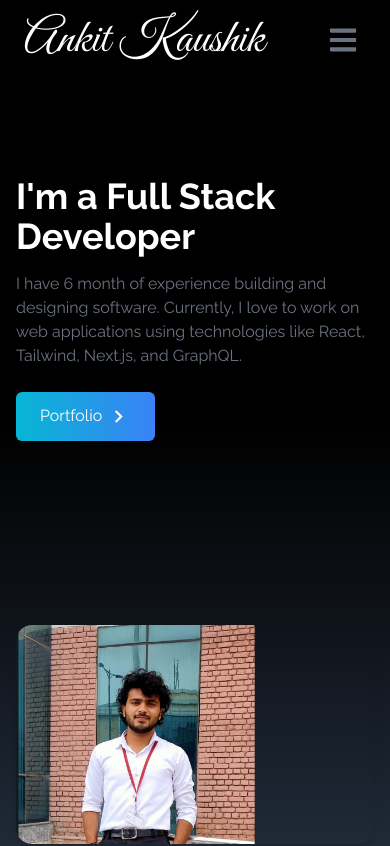
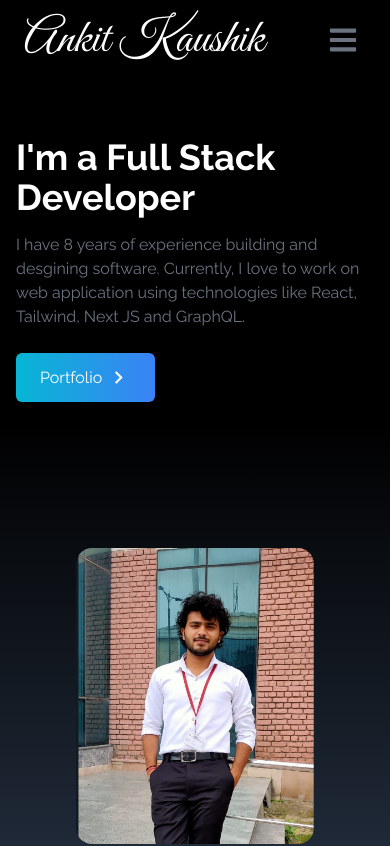
Before and after one commit to Sonu369369/port-folio, a React (Create React App) app: page / in a window 390 px wide. Shown: the top 846 px of the page. Built offline with nearby package versions, Linux system fonts and the light colour scheme.

Commit message:
upgrade 2.0

```diff
--- a/src/components/Home.jsx
+++ b/src/components/Home.jsx
@@ -1,11 +1,9 @@
-import React, { useState } from "react";
+import React from "react";
 import HeroImage from "../assets/heroImage.png";
 import { MdOutlineKeyboardArrowRight } from "react-icons/md";
 import { Link } from "react-scroll";
 
 const Home = () => {
-  const [isImageHovered, setIsImageHovered] = useState(false);
-
   return (
     <div
       name="home"
@@ -17,9 +15,9 @@ const Home = () => {
             I'm a Full Stack Developer
           </h2>
           <p className="text-gray-500 py-4 max-w-md">
-            I have 6 month of experience building and designing software.
-            Currently, I love to work on web applications using technologies
-            like React, Tailwind, Next.js, and GraphQL.
+            I have 8 years of experience building and desgining software.
+            Currently, I love to work on web application using technologies like
+            React, Tailwind, Next JS and GraphQL.
           </p>
 
           <div>
@@ -37,46 +35,12 @@ const Home = () => {
           </div>
         </div>
 
-        <div
-          className={`relative overflow-hidden rounded-2xl ${
-            isImageHovered ? "shadow-lg" : "shadow-md"
-          } transition-shadow duration-300`}
-          onMouseEnter={() => setIsImageHovered(true)}
-          onMouseLeave={() => setIsImageHovered(false)}
-        >
+        <div>
           <img
             src={HeroImage}
             alt="my profile"
-            className={`w-2/3 md:w-full ${
-              isImageHovered ? "scale-105" : "scale-100"
-            } transition-transform duration-300 ${
-              isImageHovered ? "opacity-80" : "opacity-100"
-            }`}
-            style={{
-              animation: "fadeIn 1s ease-in-out",
-              transformOrigin: "center",
-              cursor: "pointer",
-            }}
+            className="rounded-2xl mx-auto w-2/3 md:w-full"
           />
-          {isImageHovered && (
-            <div
-              className="absolute inset-0 rounded-2xl border-4"
-              style={{
-                borderImage: "linear-gradient(45deg, #f06, #9f6) 1",
-                animation: "borderGradientAnimation 1s infinite alternate",
-              }}
-            />
-          )}
-          {isImageHovered && (
-            <div
-              className="absolute inset-0 rounded-2xl border-4"
-              style={{
-                borderImage: "linear-gradient(45deg, #9f6, #06f) 1",
-                animation:
-                  "borderGradientAnimationHover 0.5s infinite alternate",
-              }}
-            />
-          )}
         </div>
       </div>
     </div>
--- a/src/components/NavBar.jsx
+++ b/src/components/NavBar.jsx
@@ -38,7 +38,7 @@ const NavBar = () => {
         {links.map(({ id, link }) => (
           <li
             key={id}
-            className="px-4 cursor-pointer capitalize font-medium text-gray-500 hover:scale-105 duration-200"
+            className="px-4 cursor-pointer capitalize font-medium text-gray-500 hover:scale-105 hover:text-white transform transition-transform duration-200"
           >
             <Link to={link} smooth duration={500}>
               {link}
@@ -59,7 +59,7 @@ const NavBar = () => {
           {links.map(({ id, link }) => (
             <li
               key={id}
-              className="px-4 cursor-pointer capitalize py-6 text-4xl"
+              className="px-4 cursor-pointer capitalize py-6 text-4xl hover:text-white"
             >
               <Link
                 onClick={() => setNav(!nav)}
```
